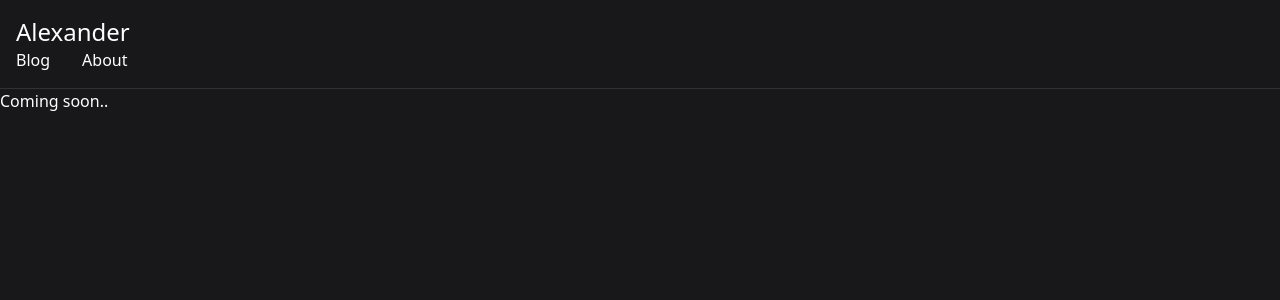
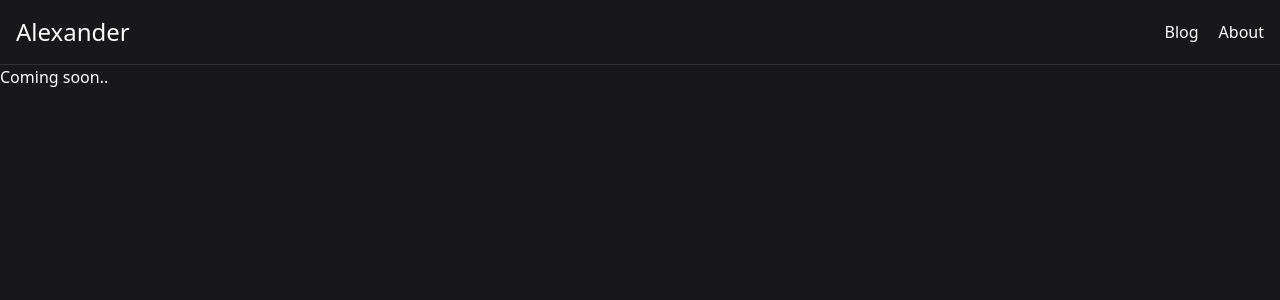
Before and after one commit to ahofmeister/alexander-hofmeister.com, a Next.js app: page / in a window 1280 px wide. Shown: the top 300 px of the page. Built offline with nearby package versions, Linux system fonts and the light colour scheme.

Commit message:
Fix navbar

```diff
--- a/src/app/layout.js
+++ b/src/app/layout.js
@@ -2,22 +2,19 @@ import '../styles/globals.css'
 import Link from 'next/link'
 
 const Navbar = () => <nav className="sticky top-0 border-b border-b-gray">
-  <div className="max-w-screen-xl flex flex-wrap items-center justify-between mx-auto p-4">
-    <a href="/">
+  <div className="flex items-center justify-between mx-auto p-4">
+    <Link href="/">
       <span className="text-2xl">Alexander</span>
-    </a>
-    <div className="w-full block w-auto" id="navbar-default">
-      <ul
-        className="flex flex-col p-4 md:p-0 mt-4 border border-gray-100 rounded-lg bg-gray-50 md:flex-row md:space-x-8 md:mt-0 md:border-0 md:bg-white dark:bg-gray-800 md:dark:bg-gray-900 dark:border-gray-700">
+    </Link>
+    <div className="flex justify-between">
       <Link href="/blog"
-              className="hover:text-pastel-green-300">
+            className="hover:text-pastel-green-300 mx-5">
         Blog
       </Link>
       <Link href="/about"
             className="hover:text-pastel-green-300">
         About
       </Link>
-      </ul>
     </div>
   </div>
 </nav>
@@ -26,7 +23,7 @@ export default async function RootLayout({ children }) {
   return (<html lang="en">
   <body>
   <Navbar/>
-  <main className={"w-full mx-auto"}>
+  <main className={'w-full mx-auto'}>
     {children}
   </main>
   </body>
```
Lines whose indentation alone changed are shown as unchanged.
